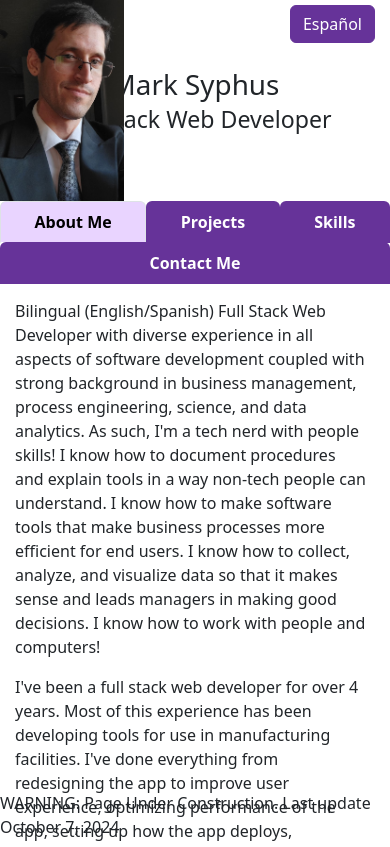
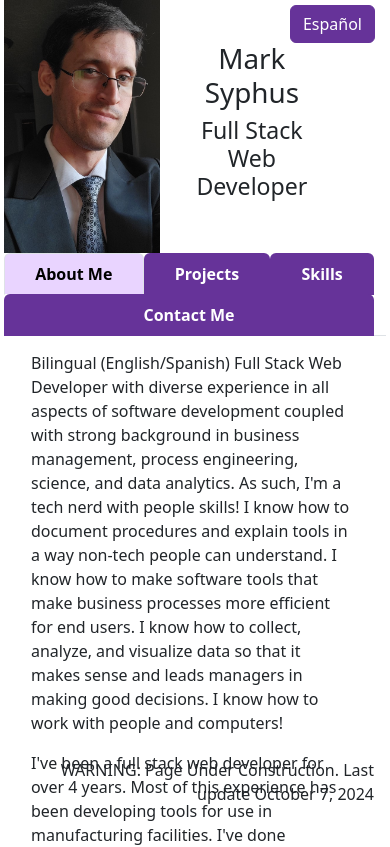
Before and after one commit to msyphus/msyphus.github.io, a React (Vite) app: page / in a window 390 px wide. Shown: the top 847 px of the page. Built offline with nearby package versions, Linux system fonts and the light colour scheme.

Commit message:
further styling for responsiveness

```diff
--- a/src/App.css
+++ b/src/App.css
@@ -31,29 +31,10 @@ a {
   border-top: none;
 }
 
-.header {
+.profile {
+  height: 30vh;
   position: relative;
-}
-
-.profile {
-  position: absolute;
-  height: 100%;
-}
-
-.nameDiv {
-  padding-top: 8vh;
-  padding-bottom: 8vh;
-  text-align: center;
-}
-
-.name {
-  margin-top: 0;
-  margin-bottom: 0;
-}
-
-.title {
-  margin-top: 5px;
-  margin-bottom: 0;
+  left: calc(var(--bs-gutter-x)* -.5);
 }
 
 .contentContainer {
@@ -75,3 +56,19 @@ a {
 li {
   text-align: left;
 }
+
+.footer {
+  text-align: right;
+  margin-right: 5px;
+}
+
+.titleRow {
+  margin-top: 10vh;
+  text-align: center;
+}
+
+@media screen and (max-width: 612px) {
+  .titleRow {
+    margin-top: 5vh;
+  }
+}
--- a/src/App.jsx
+++ b/src/App.jsx
@@ -1,4 +1,5 @@
 import { useState } from 'react';
+import { Col, Row } from 'react-bootstrap';
 import './App.css'
 import MyTabs from './MyTabs';
 import Footer from './Footer';
@@ -8,24 +9,32 @@ function App() {
   const [language, setLanguage] = useState('en');
 
   return (
-    <div>
-      <div className='header'>
+    <div className='px-3'>
+      <Row className='header'>
+        <Col>
           <img className='profile' src='/profilePic.jpg' alt="Mark's profile picture" />
-        <div className='nameDiv'>
-          <h1 className='name'>
-            Mark Syphus
-          </h1>
-          <h3 className='title'>
-            Full Stack Web Developer
-          </h3>
-        </div>
+        </Col>
+        <Col>
+          <Row className='titleRow'>
+            <h1>Mark Syphus</h1>
+          </Row>
+          <Row className='text-center'>
+            <h3>Full Stack Web Developer</h3>
+          </Row>
+        </Col>
+        <Col>
           <LanguageToggler
             language={language}
             setLanguage={setLanguage}
           />
-      </div>
+        </Col>
+      </Row>
+      <Row>
         <MyTabs />
+      </Row>
+      <Row>
         <Footer />
+      </Row>
     </div>
   )
 }
--- a/src/Footer.jsx
+++ b/src/Footer.jsx
@@ -1,11 +1,7 @@
 function Footer() {
 
     return (
-        <div style={{
-            position: 'absolute',
-            bottom: 5,
-            right: 15
-        }}>
+        <div className='footer'>
             WARNING: Page Under Construction. Last update October 7, 2024
         </div>
     )
```
Lines whose indentation alone changed are shown as unchanged.
